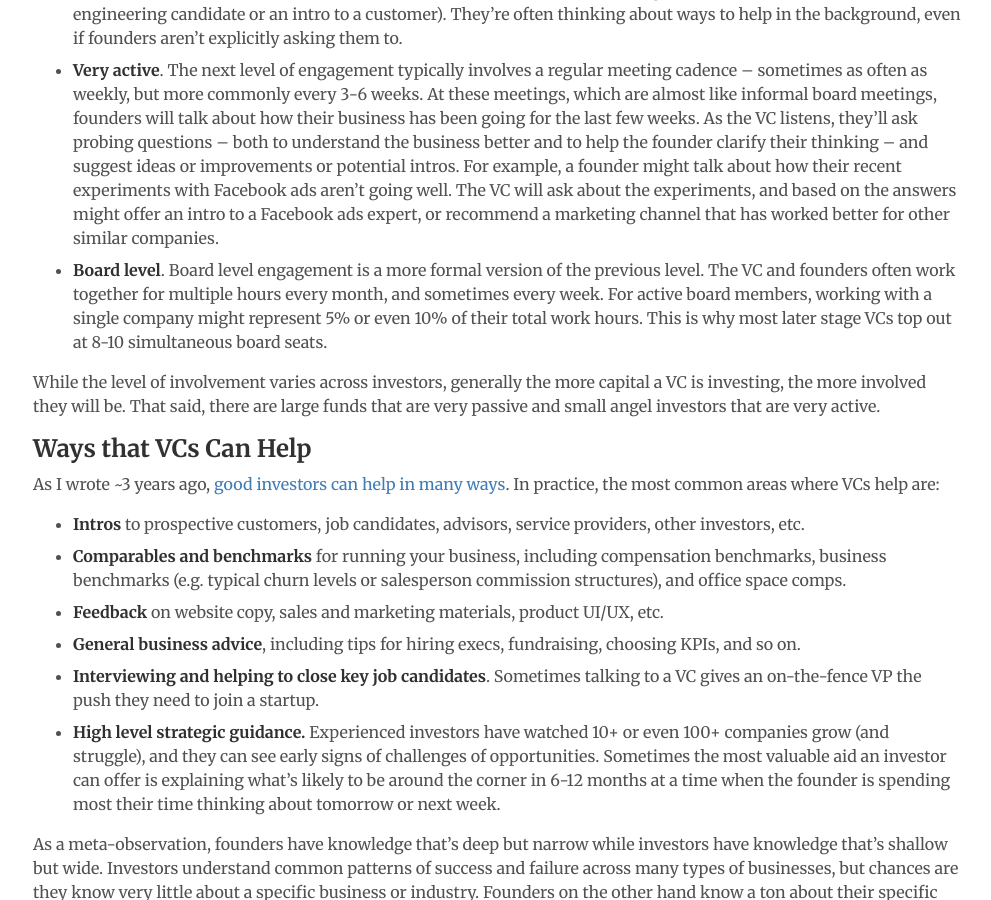
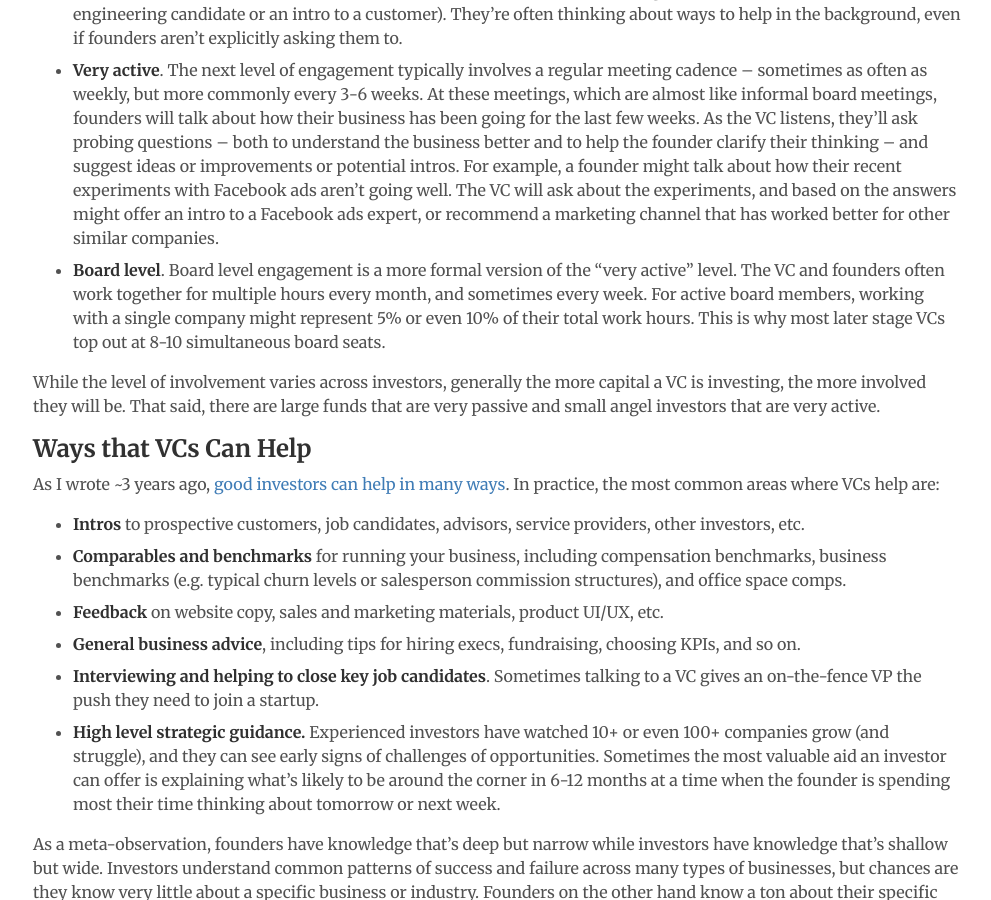
Before and after one commit to codingvc/codingvc, a Jekyll site: the page built from _posts/2017-08-25-behind-the-scenes-at-a-vc-fund-part-2-helping-founders-and-time-allocation.markdown, in a window 1280 px wide and 900 px high, scrolled down 1772 px. Shown: the whole window, without its empty margins (143-1134 px from the left). Built offline with Jekyll 4.4.1, drawn with Linux system fonts in a browser that asks for light colours; nearby versions of some CDN libraries; Markdown is read by kramdown in place of the engine named in the settings; comment, search, counter and statistics services are not loaded; some of the changed text lies outside the part shown.

Commit message:
improving wording

```diff
--- a/_posts/2017-08-25-behind-the-scenes-at-a-vc-fund-part-2-helping-founders-and-time-allocation.markdown
+++ b/_posts/2017-08-25-behind-the-scenes-at-a-vc-fund-part-2-helping-founders-and-time-allocation.markdown
@@ -52,7 +52,7 @@ Motivations aside, the level and frequency of engagement vary greatly from inves
 * **Semi-active**. Most founders send <a href="https://codingvc.com/investor-update-email-template/" target="_blank">monthly update emails</a>, and these emails often have an Asks section that lists areas where investors and advisors can help. Semi-active investors will respond to those asks when they have something to offer. Here the founder is not asking for help one-on-one, but they still have to ask.
 * **Active**. Active investors will reach out proactively when they have something they can offer (like a potential engineering candidate or an intro to a customer). They're often thinking about ways to help in the background, even if founders aren't explicitly asking them to.
 * **Very active**. The next level of engagement typically involves a regular meeting cadence -- sometimes as often as weekly, but more commonly every 3-6 weeks. At these meetings, which are almost like informal board meetings, founders will talk about how their business has been going for the last few weeks. As the VC listens, they'll ask probing questions -- both to understand the business better and to help the founder clarify their thinking -- and suggest ideas or improvements or potential intros. For example, a founder might talk about how their recent experiments with Facebook ads aren't going well. The VC will ask about the experiments, and based on the answers might offer an intro to a Facebook ads expert, or recommend a marketing channel that has worked better for other similar companies.
-* **Board level**. Board level engagement is a more formal version of the previous level. The VC and founders often work together for multiple hours every month, and sometimes every week. For active board members, working with a single company might represent 5% or even 10% of their total work hours. This is why most later stage VCs top out at 8-10 simultaneous board seats.
+* **Board level**. Board level engagement is a more formal version of the "very active" level. The VC and founders often work together for multiple hours every month, and sometimes every week. For active board members, working with a single company might represent 5% or even 10% of their total work hours. This is why most later stage VCs top out at 8-10 simultaneous board seats.
 
 While the level of involvement varies across investors, generally the more capital a VC is investing, the more involved they will be. That said, there are large funds that are very passive and small angel investors that are very active.
 
```
Also changed, not shown: other parts of _posts/2017-08-25-behind-the-scenes-at-a-vc-fund-part-2-helping-founders-and-time-allocation.markdown (+1 -1 lines).
